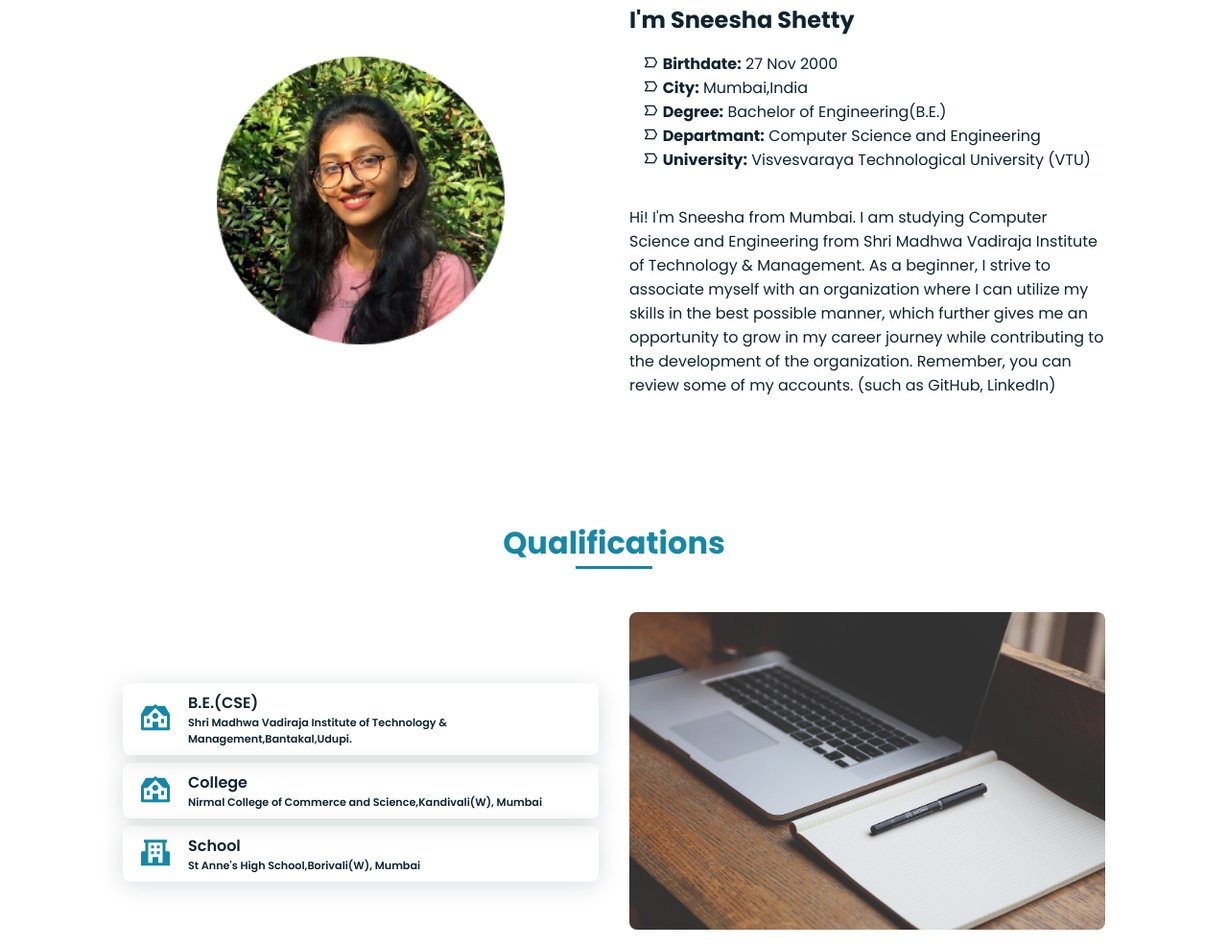
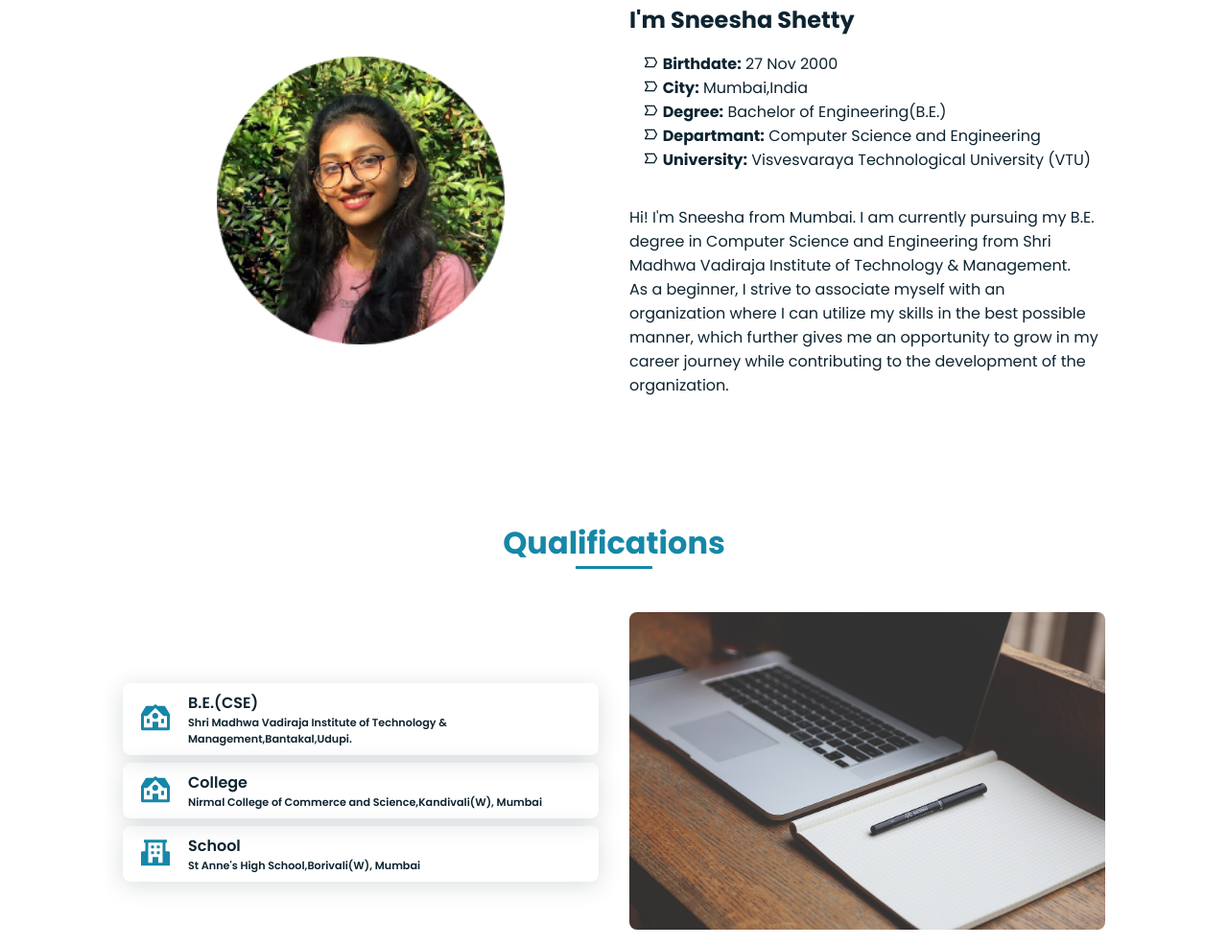
Before and after one commit to sneesha27/Resume, a plain HTML site: page index.html in a window 1280 px wide. Shown: the part 973-1959 px from the top of the page at 96% size. Drawn offline with nearby package versions, Linux system fonts and the light colour scheme; a script that the page names is missing.

Commit message:
Update index.html

```diff
--- a/index.html
+++ b/index.html
@@ -93,9 +93,8 @@
                         <li style="margin-left: 0.9em;"><i class='bx bx-tag-alt'></i> <b>Departmant:</b> Computer Science and
                             Engineering</li>
                         <li style="margin-left: 0.9em;"><i class='bx bx-tag-alt'></i> <b>University:</b> Visvesvaraya Technological University (VTU)</li>
-                        <p style="margin-top: 10px;"> <br>Hi! I'm Sneesha from Mumbai. I am studying Computer Science and Engineering
-                            from Shri Madhwa Vadiraja Institute of Technology & Management. As a beginner, I strive to associate myself with an organization where I can utilize my skills in the best possible manner, which further gives me an opportunity to grow in my career journey while contributing to the development of the organization.
-                            Remember, you can review some of my accounts. (such as GitHub, LinkedIn)
+                        <p style="margin-top: 10px;"> <br>Hi! I'm Sneesha from Mumbai. I am currently pursuing my B.E. degree in Computer Science and Engineering
+                            from Shri Madhwa Vadiraja Institute of Technology & Management. <br/>As a beginner, I strive to associate myself with an organization where I can utilize my skills in the best possible manner, which further gives me an opportunity to grow in my career journey while contributing to the development of the organization.
 
                         </p>
                     </ul>
```
